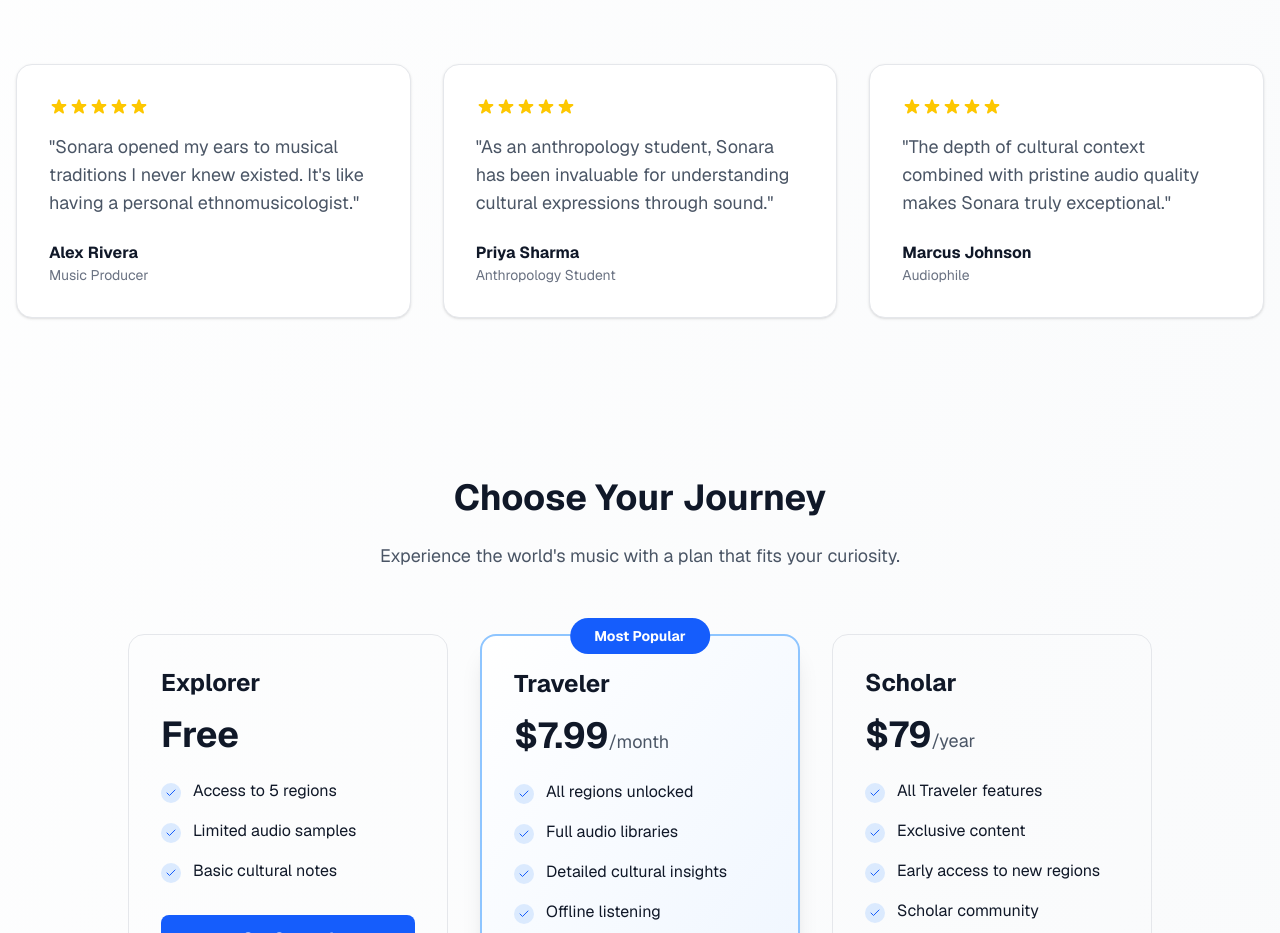
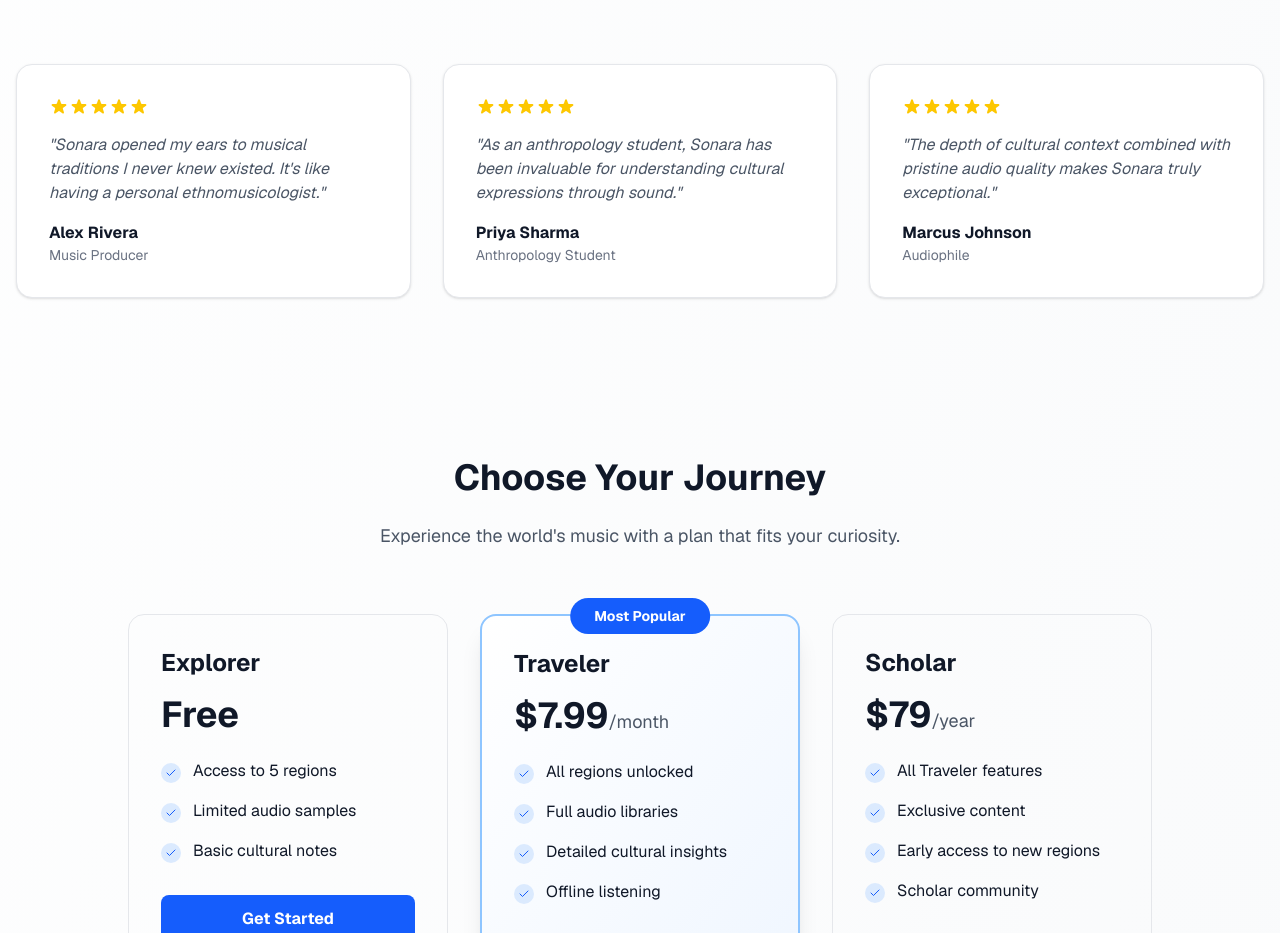
Before and after one commit to Tiyasa-Mukherjee/-Global-Sound-Explorer, a Next.js app in the folder sonara/: page / in a window 1280 px wide. Shown: the part 2005-2938 px from the top of the page. Built offline with nearby package versions, Linux system fonts and the light colour scheme.

Commit message:
++++
+++++

```diff
--- a/sonara/app/login/page.tsx
+++ b/sonara/app/login/page.tsx
@@ -16,8 +16,13 @@
     try {
       await signInWithEmailAndPassword(auth, email, password);
       router.push("/profile");
-    } catch (err: any) {
-      setError(err.message);
+    } catch (err) {
+      // TypeScript: err is unknown, so we need to check type
+      if (err instanceof Error) {
+        setError(err.message);
+      } else {
+        setError("An unknown error occurred");
+      }
     }
   };
 
@@ -26,7 +31,7 @@
     try {
       await signInWithPopup(auth, provider);
       router.push("/profile");
-    } catch (err) {
+    } catch {
       setError("Google sign-in failed");
     }
   };
@@ -35,6 +40,7 @@
     <div className="min-h-screen flex items-center justify-center bg-gradient-to-br from-blue-100 to-indigo-200">
       <form onSubmit={handleLogin} className="bg-white p-8 rounded-xl shadow-lg w-full max-w-md">
         <h2 className="text-2xl font-bold mb-6 text-center">Sign in to Sonara</h2>
+        {/* eslint-disable-next-line react/no-unescaped-entities */}
         {error && <div className="mb-4 text-red-500 text-center">{error}</div>}
         <input
           type="email"
--- a/sonara/app/page.tsx
+++ b/sonara/app/page.tsx
@@ -555,14 +555,14 @@
                     ))}
                   </div>
                   <p className={clsx(
-                    "text-lg mb-6",
+                    "italic mb-4",
                     {
                       "text-gray-600": theme === "light",
                       "text-gray-400": theme === "dark",
                       "text-rose-700": theme === "pastel",
                     }
                   )}>
-                    "{testimonial.quote}"
+                    &quot;{testimonial.quote}&quot;
                   </p>
                   <div>
                     <p className="font-bold">{testimonial.author}</p>
```
